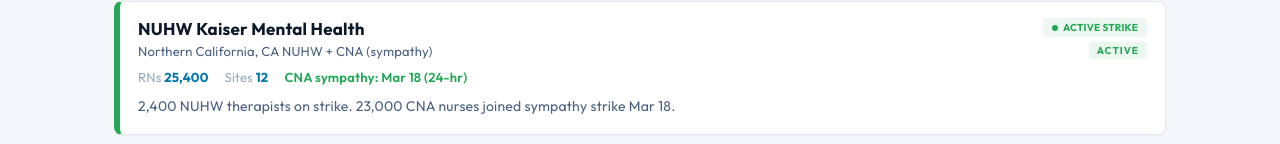
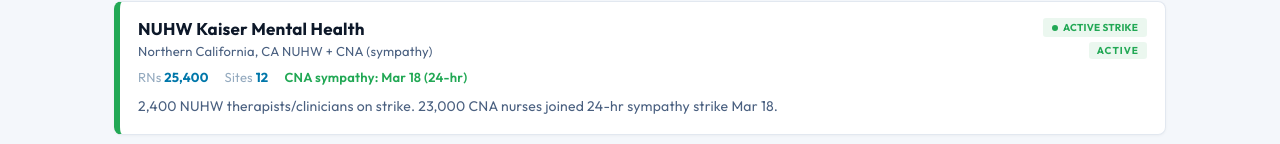
Before and after one commit to gameandtrad3-lang/Strikes-Alerts, a React (Create React App) app: page / in a window 1280 px wide. Shown: the part 862-1006 px from the top of the page. Built offline with nearby package versions, Linux system fonts and the light colour scheme.

Commit message:
Fix Henry Ford Genesys RN count 400->750, clarify NUHW 2400 therapists

```diff
--- a/src/App.js
+++ b/src/App.js
@@ -93,7 +93,7 @@
     hospital: "Henry Ford Genesys Hospital",
     city: "Grand Blanc", state: "MI",
     union: "Teamsters Local 332",
-    nurses: 400, hospitals: 1,
+    nurses: 750, hospitals: 1,
     status: "ACTIVE STRIKE", risk: "ACTIVE",
     date: "~Day 200  ongoing",
     issues: ["Wages", "Staffing ratios"],
@@ -109,7 +109,7 @@
     status: "ACTIVE STRIKE", risk: "ACTIVE",
     date: "CNA sympathy: Mar 18 (24-hr)",
     issues: ["AI in clinical practice", "Safe staffing", "Wages"],
-    notes: "2,400 NUHW therapists on strike. 23,000 CNA nurses joined sympathy strike Mar 18.",
+    notes: "2,400 NUHW therapists/clinicians on strike. 23,000 CNA nurses joined 24-hr sympathy strike Mar 18.",
     updated: "Mar 21, 2026", color: "yellow",
   },
   {
```
